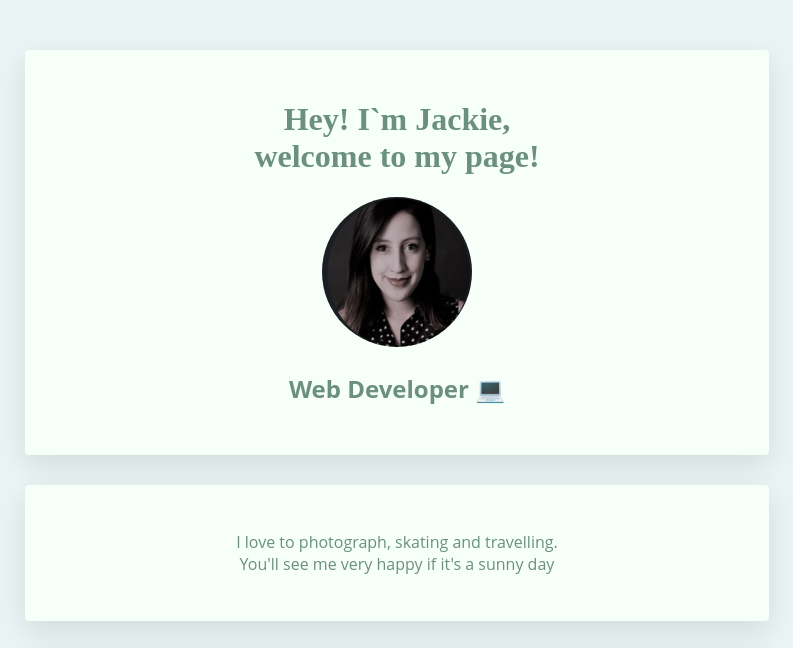
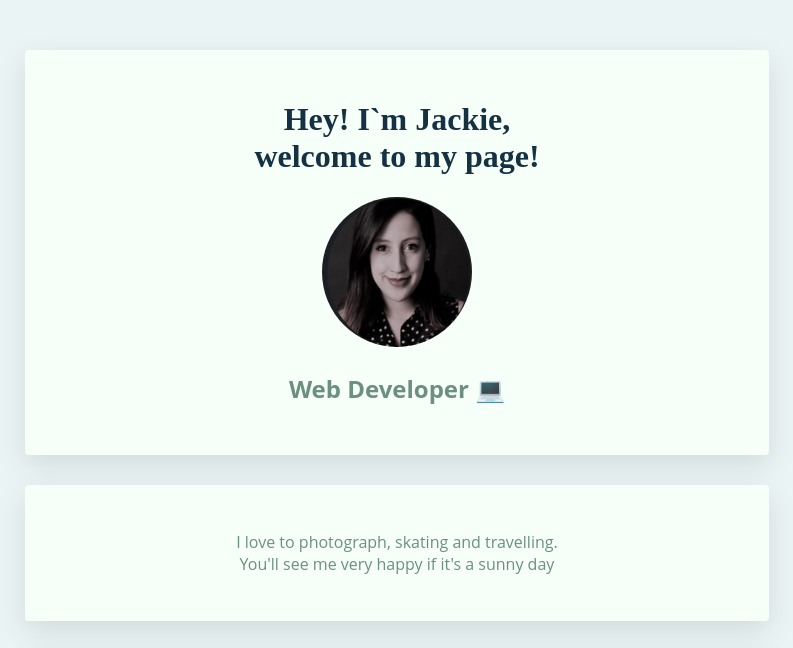
Before and after one commit to Jackie-Almeida/profile, a plain HTML site: page index.html in a window 1280 px wide. Shown: the top 648 px of the page, without its empty margins (203-996 px from the left). Drawn offline with Linux system fonts and the light colour scheme.

Commit message:
my profile page

```diff
--- a/style.css
+++ b/style.css
@@ -7,11 +7,11 @@ font-size: 20;
 line-height for the <body>. Setting these font rules at the body-level will apply them on all basic text tags (<p>, <li>, etc.).
 }
 h1 {
-  color: #6b9080;
+  color: #153243;
   font-size: 15;
   font-family:Playfair
+}
 
-}
 img {
   border-radius: 50% ;
 }
@@ -21,7 +21,6 @@ img {
 }
 
 .card {
-
 background: #f6fff8;                         /* White background */
 padding: 30px 200px;                             /* Internal space */
 border-radius: 4px;                        /* Small radius */
```
